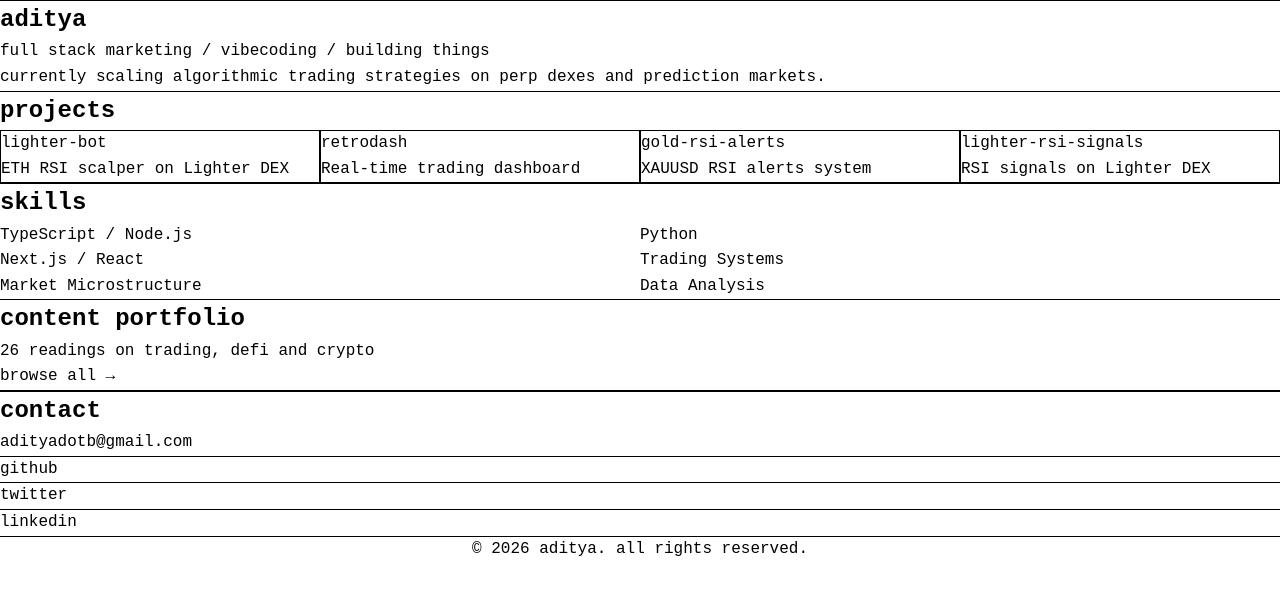
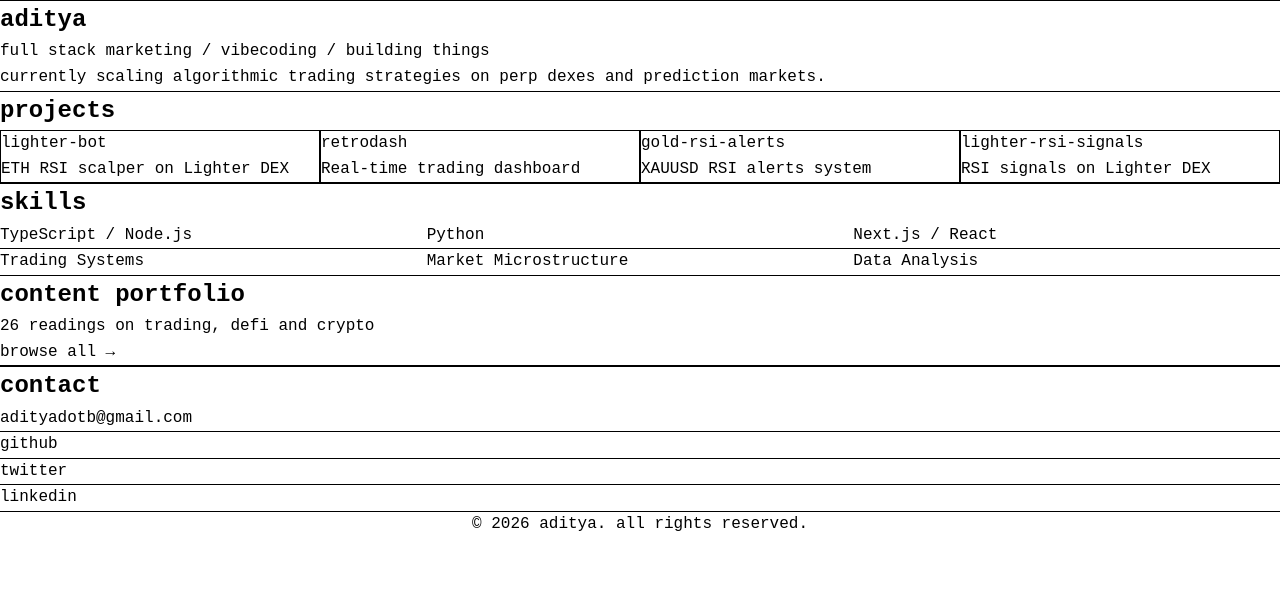
Before and after one commit to 0xde7c/adityadotb-portfolio, a Next.js app: page / in a window 1280 px wide. Shown: the top 594 px of the page. Built offline with nearby package versions, Linux system fonts and the light colour scheme.

Commit message:
Restructure skills to two rows of 3 with dividing line, tighter spacing

```diff
--- a/components/Skills.tsx
+++ b/components/Skills.tsx
@@ -5,9 +5,16 @@ export function Skills() {
     <section className="border-t border-black">
       <div className="max-w-5xl mx-auto px-8 py-8 font-mono">
         <h2 className="text-xl font-bold mb-3">skills</h2>
-        <div className="grid grid-cols-2 md:grid-cols-3 gap-1">
-          {siteData.skills.map((skill, index) => (
-            <div key={index} className="text-xs py-2">
+        <div className="grid grid-cols-3 gap-0">
+          {siteData.skills.slice(0, 3).map((skill, index) => (
+            <div key={index} className="text-xs py-2 border-b border-black">
+              <p>{skill}</p>
+            </div>
+          ))}
+        </div>
+        <div className="grid grid-cols-3 gap-0">
+          {siteData.skills.slice(3, 6).map((skill, index) => (
+            <div key={index + 3} className="text-xs py-2">
               <p>{skill}</p>
             </div>
           ))}
```
